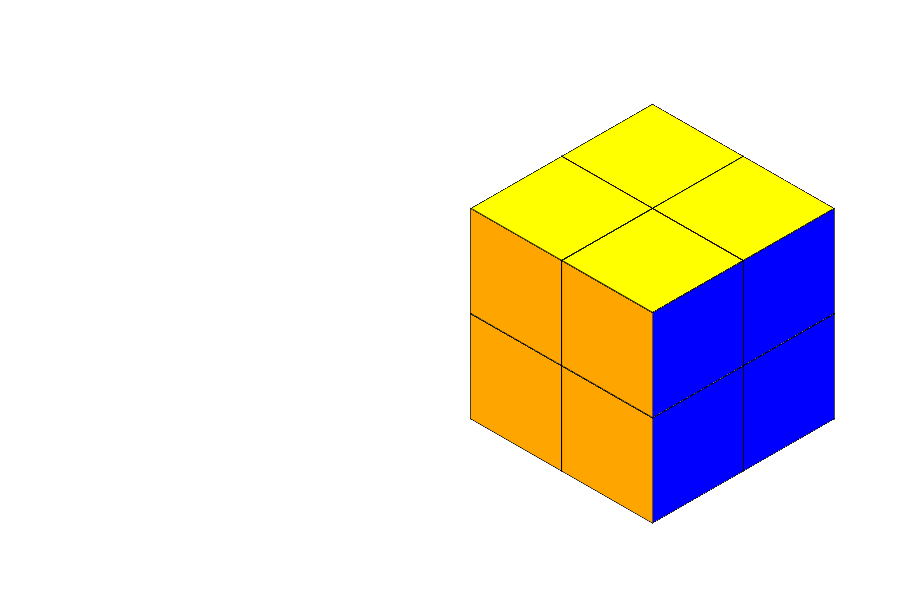
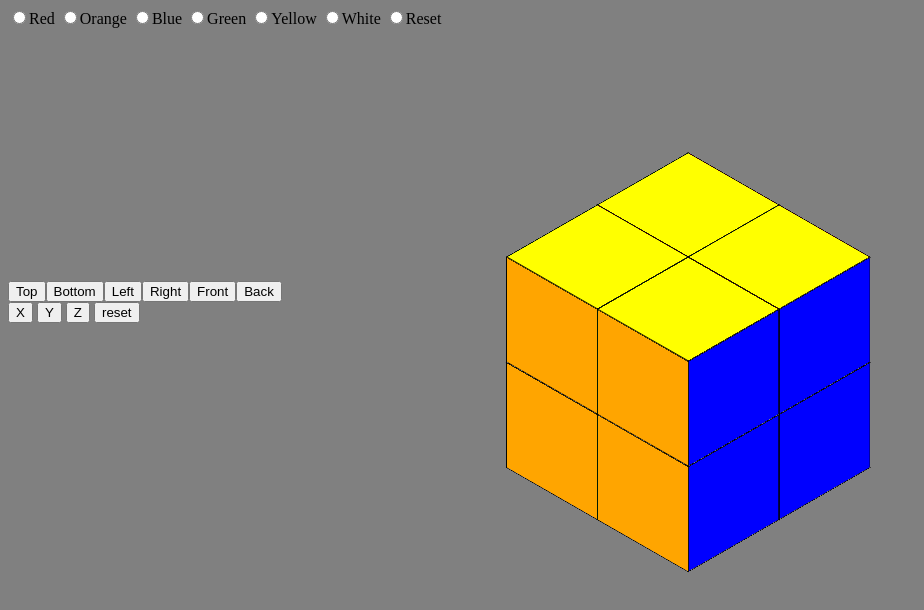
Before and after one commit to nvairavan/Sparta-Project-1, a plain HTML site: page index.html in a window 1280 px wide. Shown: the whole page, without its empty margins (0-924 px from the left). Drawn offline with Linux system fonts and the light colour scheme.

Commit message:
Whole cube rotates with use of radio button

```diff
--- a/index.html
+++ b/index.html
@@ -7,12 +7,21 @@
   <title>Rubik's Cube</title>
   <meta name="viewport" content="width=device-width, initial-scale=1">
   <link rel="stylesheet" type="text/css" media="screen" href="main.css" />
-  <script src="main.js"></script>
 </head>
 
 <body>
-  <div class="element">
-    <div class="cube">
+
+  <input type="radio" id="radio-front" name="select-face">Red</input>
+  <input type="radio" id="radio-back" name="select-face">Orange</input>
+  <input type="radio" id="radio-left" name="select-face">Blue</input>
+  <input type="radio" id="radio-right" name="select-face">Green</input>
+  <input type="radio" id="radio-top" name="select-face">Yellow</input>
+  <input type="radio" id="radio-bottom" name="select-face">White</input>
+  <input type="radio" id="radio-reset" name="select-face">Reset</input>
+  <br>
+
+  <div class="element" id="element" draggable="true">
+    <div class="cube" id="cube">
       <div class="piece1">
         <div class="side front"></div>
         <div class="side back"></div>
@@ -79,6 +88,23 @@
       </div>
     </div>
   </div>
+  <div id="btn">
+    <button id="top" onclick="rotateLeft()">Top</button>
+    <button id="bottom">Bottom</button>
+    <button id="left">Left</button>
+    <button id="right">Right</button>
+    <button id="front">Front</button>
+    <button id="back">Back</button>
+  </div>
+
+  <button onclick="rotX()">X</button>
+  <button onclick="rotY()">Y</button>
+  <button onclick="rotZ()">Z</button>
+  <button onclick="reset()">reset</button>
+
+  <p id="demo"></p>
+
+  <script src="main.js"></script>
 </body>
 
 </html>
--- a/main.css
+++ b/main.css
@@ -1,9 +1,17 @@
+body{
+background-color: grey;
+}
+
+#btn{
+  display: flex;
+  align-items: flex-end;
+}
+
 .cube {
-  font-size: 4em;
-  width: 20%;
-  margin: 20% 20% 20% 40%;
+  margin: 20% 20% 20% 20%;
   transform-style: preserve-3d;
   transform: rotateX(-35deg) rotateY(135deg);
+  font-size: 400%;
 }
 
 .side {
@@ -13,7 +21,7 @@
   border: 1px solid black;
   text-align: center;
 }
-/* Cube 1 */
+
 .front {
   transform: translateZ(1em);
   background-color: red;
@@ -104,3 +112,30 @@
   transform-style: preserve-3d;
   transform: translateY(3.4cm) translateX(1.9cm) translateZ(3.4cm);
 }
+
+#radio-front:checked ~ .element .cube {
+  transform: rotateX(-115deg) rotateZ(-135deg) rotateY(90deg);
+}
+#radio-back:checked ~ .element .cube {
+  transform: rotateX(-115deg) rotateZ(45deg) rotateY(90deg);
+}
+#radio-top:checked ~ .element .cube {
+  transform: rotateX(-115deg) rotateZ(-45deg) rotateY(90deg);
+}
+#radio-bottom:checked ~ .element .cube {
+  transform: rotateX(-115deg) rotateZ(-225deg) rotateY(90deg);
+}
+
+#radio-reset:checked ~ .element .cube {
+ transform: rotateX(-35deg) rotateY(135deg);
+}
+
+
+#radio-right:checked ~ .element .cube {
+  transform: rotateX(-115deg) rotateZ(-135deg) rotateY(90deg);
+}
+
+
+#radio-left:checked ~ .element .cube {
+  transform: rotate3d(45deg);
+}
--- a/main.js
+++ b/main.js
@@ -0,0 +1,120 @@
+var cube1 = document.getElementsByClassName('piece1')
+var cube2 = document.getElementsByClassName('piece2')
+var cube3 = document.getElementsByClassName('piece3')
+var cube4 = document.getElementsByClassName('piece4')
+var cube5 = document.getElementsByClassName('piece5')
+var cube6 = document.getElementsByClassName('piece6')
+var cube7 = document.getElementsByClassName('piece7')
+var cube8 = document.getElementsByClassName('piece8')
+
+var top = ["piece1", "piece2", "piece3", "piece4"];
+var bottom = ["piece5", "piece6", "piece7", "piece8"];
+var left = ["piece2", "piece4", "piece7", "piece8"];
+var right = ["piece1", "piece3", "piece5", "piece6"];
+var front = ["piece1", "piece4", "piece5", "piece7"];
+var back = ["piece2", "piece3", "piece6", "piece8"];
+
+// function rotateLeft() {
+// let top_move = document.querySelector(“.top”);
+// tops.style.transform = “rotate(90deg) ”;
+// Standard syntax
+//   top.style.transform = "rotate(190deg)";
+// }
+
+document.addEventListener('DOMContentLoaded', () => { reset(); }, false);
+
+const getPieceData = (pieceElem) => ({
+  x: Number(pieceElem.getAttribute('x')),
+  y: Number(pieceElem.getAttribute('y')),
+  z: Number(pieceElem.getAttribute('z')),
+  rotX: Number(pieceElem.style.getPropertyValue("--rotationX")),
+  rotY: Number(pieceElem.style.getPropertyValue("--rotationY")),
+  rotZ: Number(pieceElem.style.getPropertyValue("--rotationZ")),
+});
+
+const setPieceData = (pieceElem, pieceData) => {
+  pieceElem.setAttribute('x', pieceData.x);
+  pieceElem.setAttribute('y', pieceData.y);
+  pieceElem.setAttribute('z', pieceData.z);
+  pieceElem.style.setProperty("--rotationX", pieceData.rotX);
+  pieceElem.style.setProperty("--rotationY", pieceData.rotY);
+  pieceElem.style.setProperty("--rotationZ", pieceData.rotZ);
+};
+
+const reset = () => {
+  document.querySelectorAll('.cube').forEach((element, i) => {
+    setPieceData(element, {
+      x: (i % 3),
+      y: (Math.floor(i / 3) % 3),
+      z: (Math.floor(i / 9) % 3),
+      rotX: 0,
+      rotY: 0,
+      rotZ: 0,
+    });
+  });
+}
+
+const rotX = () => {
+  document.querySelectorAll('.cube[x="0"]').forEach(element => {
+    const oldPiece = getPieceData(element);
+    let newPiece = { ...oldPiece };
+
+    newPiece.rotX += 1;
+    newPiece.y = oldPiece.z;
+    newPiece.z = Math.abs(2 - oldPiece.y);
+
+    setPieceData(element, newPiece);
+  });
+}
+const rotY = () => {
+  document.querySelectorAll('.cube[y="0"]').forEach(element => {
+    const oldPiece = getPieceData(element);
+    let newPiece = { ...oldPiece };
+
+    switch (oldPiece.rotX % 4) {
+      case 0:
+        newPiece.rotY += 1;
+        break;
+      case 1:
+        newPiece.rotZ -= 1;
+        break;
+      case 2:
+        newPiece.rotY -= 1;
+        break;
+      case 3:
+        newPiece.rotZ += 1;
+        break;
+    }
+
+    newPiece.x = Math.abs(2 - oldPiece.z);
+    newPiece.z = oldPiece.x;
+
+    setPieceData(element, newPiece);
+  });
+}
+const rotZ = () => {
+  document.querySelectorAll('.cube[z="0"]').forEach(element => {
+    const oldPiece = getPieceData(element);
+    let newPiece = { ...oldPiece };
+
+    switch (oldPiece.rotX % 4) {
+      case 0:
+        newPiece.rotZ += 1;
+        break;
+      case 1:
+        newPiece.rotY += 1;
+        break;
+      case 2:
+        newPiece.rotZ -= 1;
+        break;
+      case 3:
+        newPiece.rotY -= 1;
+        break;
+    }
+
+    newPiece.x = Math.abs(2 - oldPiece.y);
+    newPiece.y = oldPiece.x;
+
+    setPieceData(element, newPiece);
+  });
+}
```
